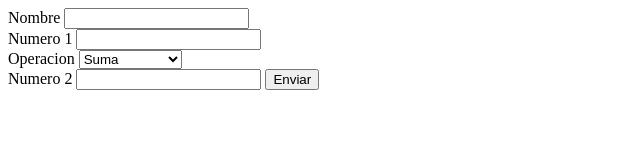
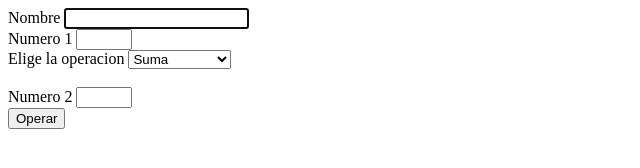
Before and after one commit to mgmp2/Leccion16-Ejercicio-, a plain HTML site: page index.html in a window 1280 px wide. Shown: the whole page, without its empty margins (0-640 px from the left). Drawn offline with Linux system fonts and the light colour scheme.

Commit message:
validando html

```diff
--- a/index.html
+++ b/index.html
@@ -10,15 +10,15 @@
   <form class="" action="index.html" method="post">
     <div >
       <label for="nombre">Nombre</label>
-      <input type="text" name="nombre" id = "nombre">
+      <input type="text" name="nombre" id = "nombre" type="text" pattern="[A-Za-z]{3,100}" autofocus="autofocus" required>
     </div>
     <div >
       <label for="num1">Numero 1</label>
-      <input type="text" name="num1" id = "num1">
+      <input type="number" min="1" max="10" step="1" name="num1" id = "num1" required>
     </div>
     <div >
-      <label for="operacion">Operacion</label>
-      <select id="operacion">
+      <label for="operacion">Elige la operacion</label>
+      <select id="operacion" required>
         <option value="suma">Suma</option>
         <option value="resta">Resta</option>
         <option value="div">Division</option>
@@ -27,10 +27,12 @@
         <option value="potencia">Potencia</option>
       </select>
     </div>
+    <br>
     <div >
       <label for="num2">Numero 2</label>
-      <input type="text" name="num2" id="num2">
-      <button type="submit" name="button">Enviar</button>
+      <input type="number" min="1" max="10" step="1" name="num2" id="num2" required>
+      <br>
+      <button name="button">Operar</button>
     </div>
 
   </form>
```
